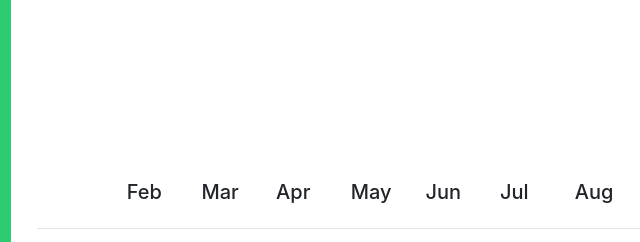
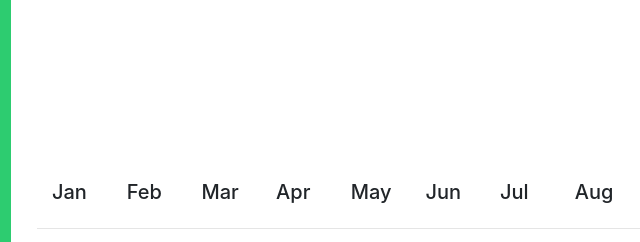
Before and after one commit to Gokhularamanan/calendar, a plain HTML site: page Index.html in a window 1280 px wide. Shown: the top 242 px of the page, 347-987 px from the left. Drawn offline with nearby package versions, Linux system fonts and the light colour scheme; files that its build step writes are made by us from their sources.

Commit message:
calendar second commit

```diff
--- a/Index.html
+++ b/Index.html
@@ -29,7 +29,7 @@
             <div class="container">
                 <div class="row year">
                     <div class="col">
-                        <h5></h5>
+                        <h5>Jan</h5>
                     </div>
                     <div class="col-md-1">
                         <h5>Feb</h5>
```
